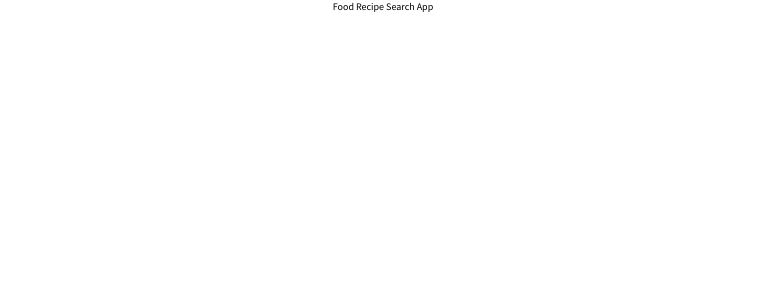
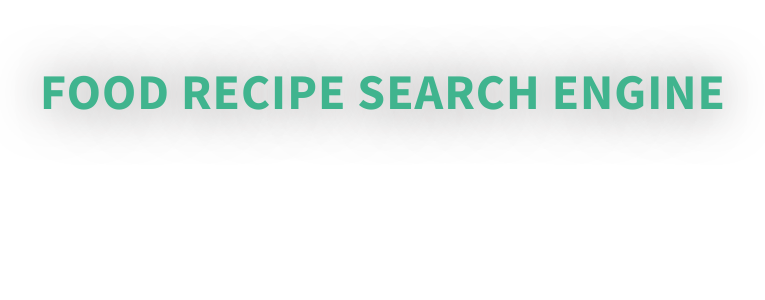
Before and after one commit to MuhammadHafidzMisrudin/learning-js-dev, a React (Create React App) app in the folder food-recipe-search/: page / in a window 1280 px wide. Shown: the top 300 px of the page, without its empty margins (257-1022 px from the left). Built offline with nearby package versions, Linux system fonts and the light colour scheme.

Commit message:
updated heading markup & styles & indentation.

```diff
--- a/food-recipe-search/src/App.css
+++ b/food-recipe-search/src/App.css
@@ -1,4 +1,3 @@
-/* @import url("https://fonts.googleapis.com/css?family=Source+Sans+Pro:300,300i,400,400i,600,600i,700&display=swap"); */
 @import url('https://fonts.googleapis.com/css?family=Source+Sans+Pro:400,400i,600,600i,700,700i,900,900i&display=swap');
 
 * {
@@ -21,13 +20,13 @@ html {
 }
 
 h1 {
-  font-size: 8rem;
+    font-size: 5rem; /* font-size: 8rem; */
     letter-spacing: 0.1rem;
-  font-style: italic;
+    /* font-style: italic; */
     color: #40b48e;
     text-shadow: 0 0.2rem 5rem rgb(119, 115, 115);
     text-transform: uppercase;
-  margin: 4rem 0;
+    margin: 6rem 0; /* margin: 4rem 0; */
 }
 
 .search-form {
--- a/food-recipe-search/src/App.js
+++ b/food-recipe-search/src/App.js
@@ -4,7 +4,7 @@ import "./App.css";
 const App = () => {
     return (
         <div className="App">
-            Food Recipe Search App
+            <h1>Food Recipe Search Engine</h1>
         </div>
     );
 };
```
Lines whose indentation alone changed are shown as unchanged.
